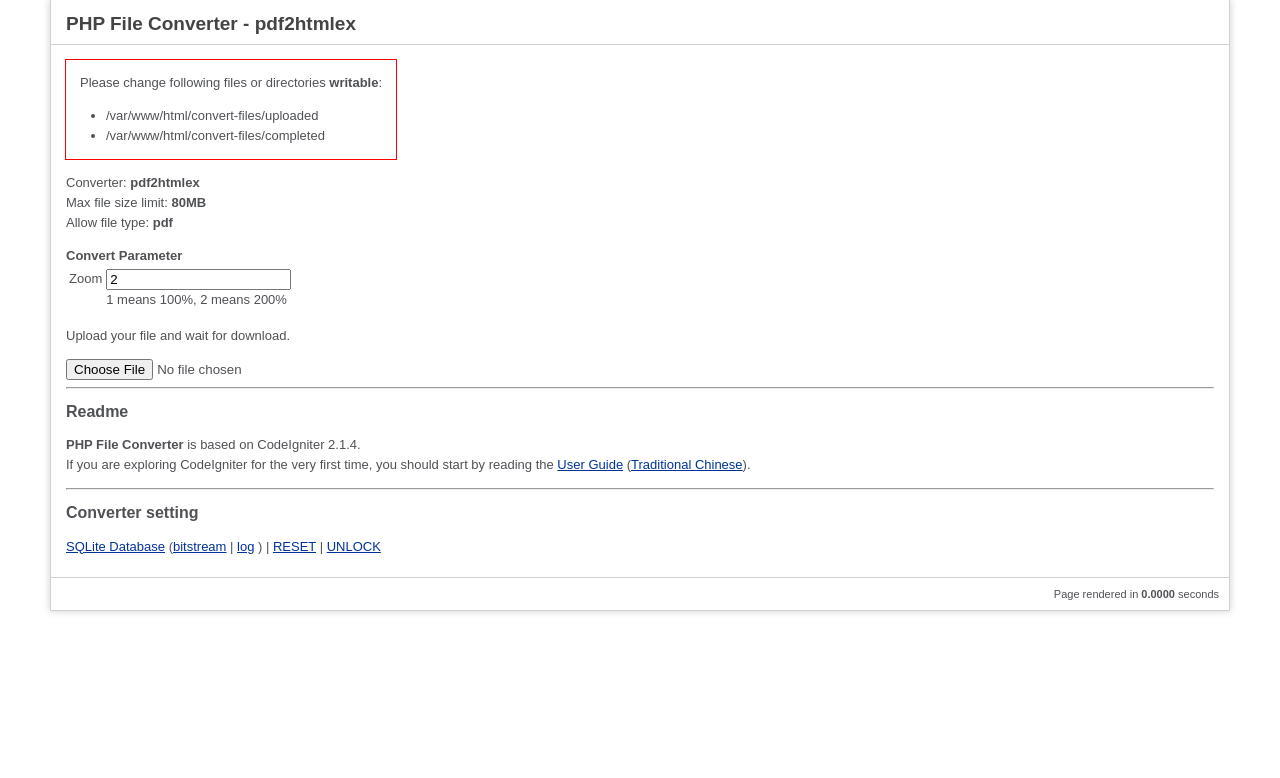
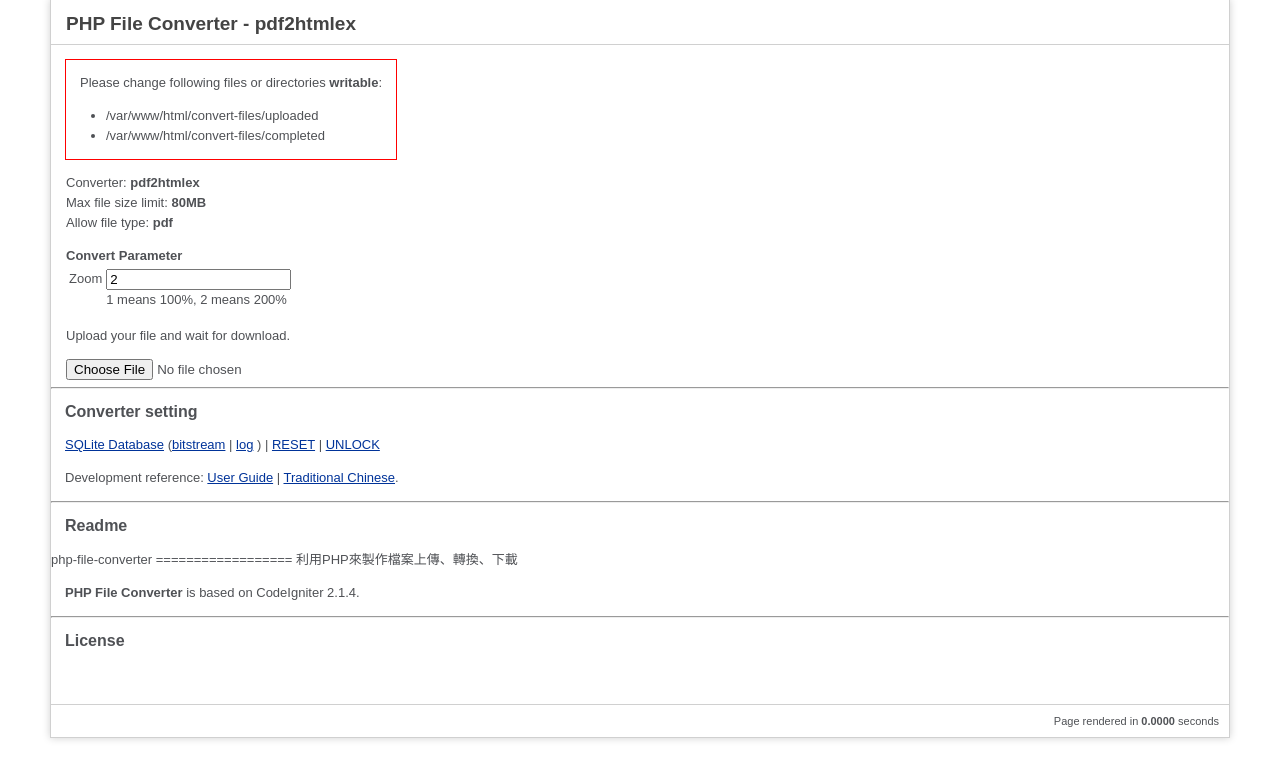
Before and after one commit to pulipulichen/php-file-converter, a CodeIgniter app: page / in a window 1280 px wide. Shown: the part 41-819 px from the top of the page. Before the commit the page ends 655 px from the top, so only its background shows below. Run offline with CodeIgniter, Linux system fonts and the light colour scheme; data comes from the database, SQL or seed files in the repository.

Commit message:
準備好readme囉

```diff
--- a/application/controllers/welcome.php
+++ b/application/controllers/welcome.php
@@ -26,11 +26,15 @@ class Welcome extends CI_Controller {
             }
 
             $chmod_messages = $this->_check_directories_mode();
+            $readme = file_get_contents(get_root_path("README.md"));
+            $license = file_get_contents(get_root_path("LICENSE"));
 
             $this->load->view('component/header');
             $this->load->view('upload_view', array(
                 "parameters" => $parameters,
-                "chmod_messages" => $chmod_messages
+                "chmod_messages" => $chmod_messages,
+                'readme' => $readme,
+                "license" => $license
             ));
             $this->load->view('component/footer');
 	}
--- a/application/views/upload_view.php
+++ b/application/views/upload_view.php
@@ -111,17 +111,13 @@ if (isset($error)) {
                 <input type="file" name="bitstream" id="bitstream" class="input file" />
                 <div><button type="submit" id="submit" class="input submit">SUBMIT</button></div>
 
-                <hr/>
-                <h2>Readme</h2>
 
-		<p>
-                    <strong>PHP File Converter</strong> is based on CodeIgniter 2.1.4. <br />If you are exploring CodeIgniter for the very first time, you should start by reading the
-                    <a href="user_guide/" target="user_guide">User Guide</a> (<a href="user_guide_zh_tw/CodeIgniter%202.1.4/www.codeigniter.org.tw/user_guide/index.html" target="user_guide">Traditional Chinese</a>).
-                </p>
+	</form>
 
                 <hr />
 
                 <h2>Converter setting</h2>
+                <p class="message">
                     <a href="<?php echo base_url("phpliteadmin/phpliteadmin.php"); ?>" target="phpliteadmin">SQLite Database</a>
                         (<a href="<?php echo base_url("phpliteadmin/phpliteadmin.php?table=bitstream&action=row_view&sort=bitstream_id&order=DESC"); ?>" target="phpliteadmin">bitstream</a>
                         |
@@ -131,6 +127,33 @@ if (isset($error)) {
                     |
                     <a href="<?php echo base_url("converter/unlock") ?>">UNLOCK</a>
                 </p>
-	</form>
+                <p class="message">
+                    Development reference: <a href="user_guide/" target="user_guide">User Guide</a> | <a href="user_guide_zh_tw/CodeIgniter%202.1.4/www.codeigniter.org.tw/user_guide/index.html" target="user_guide">Traditional Chinese</a>.
+
+                </p>
+
+
+                <hr/>
+                <h2>Readme</h2>
+
+                <?php
+                if (isset($readme)) {
+                    echo $readme;
+                }
+                ?>
+		<p class="message">
+                    <strong>PHP File Converter</strong> is based on CodeIgniter 2.1.4.
+                </p>
+
+                 <hr/>
+                <h2>License</h2>
+
+                <pre class="message">
+                <?php
+                if (isset($license)) {
+                    echo $license;
+                }
+                ?>
+                </pre>
 
 	<p class="footer">Page rendered in <strong>{elapsed_time}</strong> seconds</p>
--- a/css/php-file-converter.css
+++ b/css/php-file-converter.css
@@ -112,6 +112,7 @@ form .input.submit:active {
 
 #container h2 {
     font-size: 16px;
+    margin-left: 14px;
 }
 
 #container table caption {
```
